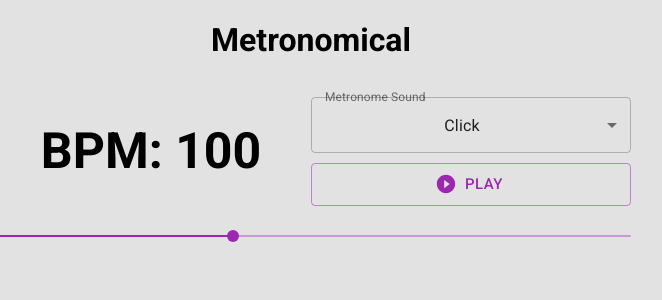
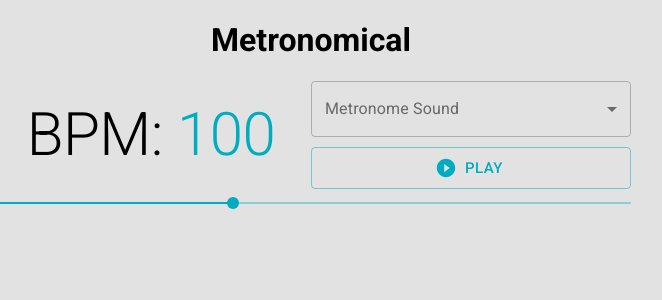
Before and after one commit to JnnyRdng/jslab-reactmetronome, a React (Create React App) app: page / in a window 1280 px wide. Shown: the top 300 px of the page, without its empty margins (329-991 px from the left). Built offline with nearby package versions, Linux system fonts and the light colour scheme.

Commit message:
16:07, 14/10/20 - Lab complete

```diff
--- a/src/App.js
+++ b/src/App.js
@@ -3,7 +3,7 @@ import React from 'react';
 import './App.css';
 import MetronomeWrapper from './containers/MetronomeWrapper';
 import { makeStyles, createMuiTheme, ThemeProvider } from '@material-ui/core/styles';
-import purple from '@material-ui/core/colors/purple';
+import cyan from '@material-ui/core/colors/cyan';
 import green from '@material-ui/core/colors/green';
 
 // Material styling
@@ -12,7 +12,7 @@ import green from '@material-ui/core/colors/green';
 const theme = createMuiTheme({
   palette: {
     primary: {
-      main: purple[500],
+      main: cyan[600],
     },
     secondary: {
       main: green[500],
--- a/src/components/AudioSelect.js
+++ b/src/components/AudioSelect.js
@@ -48,14 +48,15 @@ export default class AudioSelector extends Component {
 
         return(
             <FormControl variant="outlined" className="audio-select">
-                <InputLabel htmlFor="metronome-dropdown">Metronome Sound</InputLabel>
+                <InputLabel id="metronome-dropdown">Metronome Sound</InputLabel>
                 <Select
+                        labelId="metronome-dropdown"
+                        id="metronome-dropdown"
                         onChange={ this.audioSelect }
-                        defaultValue={this.state.audioTypes[0].data}
-                        inputProps={{
-                            name: 'Metronome Sound',
-                            id: 'metronome-dropdown',
-                        }}>
+                        defaultValue=""
+                        label="Metronome Sound"
+                        >
+                    <MenuItem value="" disabled><em>Chose a sound</em></MenuItem>
                     {options}
                 </Select>
             </FormControl>
--- a/src/components/BpmCount.js
+++ b/src/components/BpmCount.js
@@ -1,8 +1,21 @@
 // Imports
+import { makeStyles, Typography } from "@material-ui/core";
 import React from "react";
+
+const useStyles = makeStyles((theme) => ({
+    root: {
+        color: theme.palette.primary.main
+    }
+  }));
 
 export default function BPMCount(props) {
 
-    return <h2>BPM: { props.count }</h2>
+    const classes = useStyles();
+
+    return (
+        <Typography variant="h2">
+            BPM: <span className={ classes.root }>{ props.count }</span>
+        </Typography>
+    );
 
 }
--- a/src/index.js
+++ b/src/index.js
@@ -5,9 +5,7 @@ import App from './App';
 import * as serviceWorker from './serviceWorker';
 
 ReactDOM.render(
-  <React.StrictMode>
-    <App />
-  </React.StrictMode>,
+    <App />,
   document.getElementById('root')
 );
 
```
